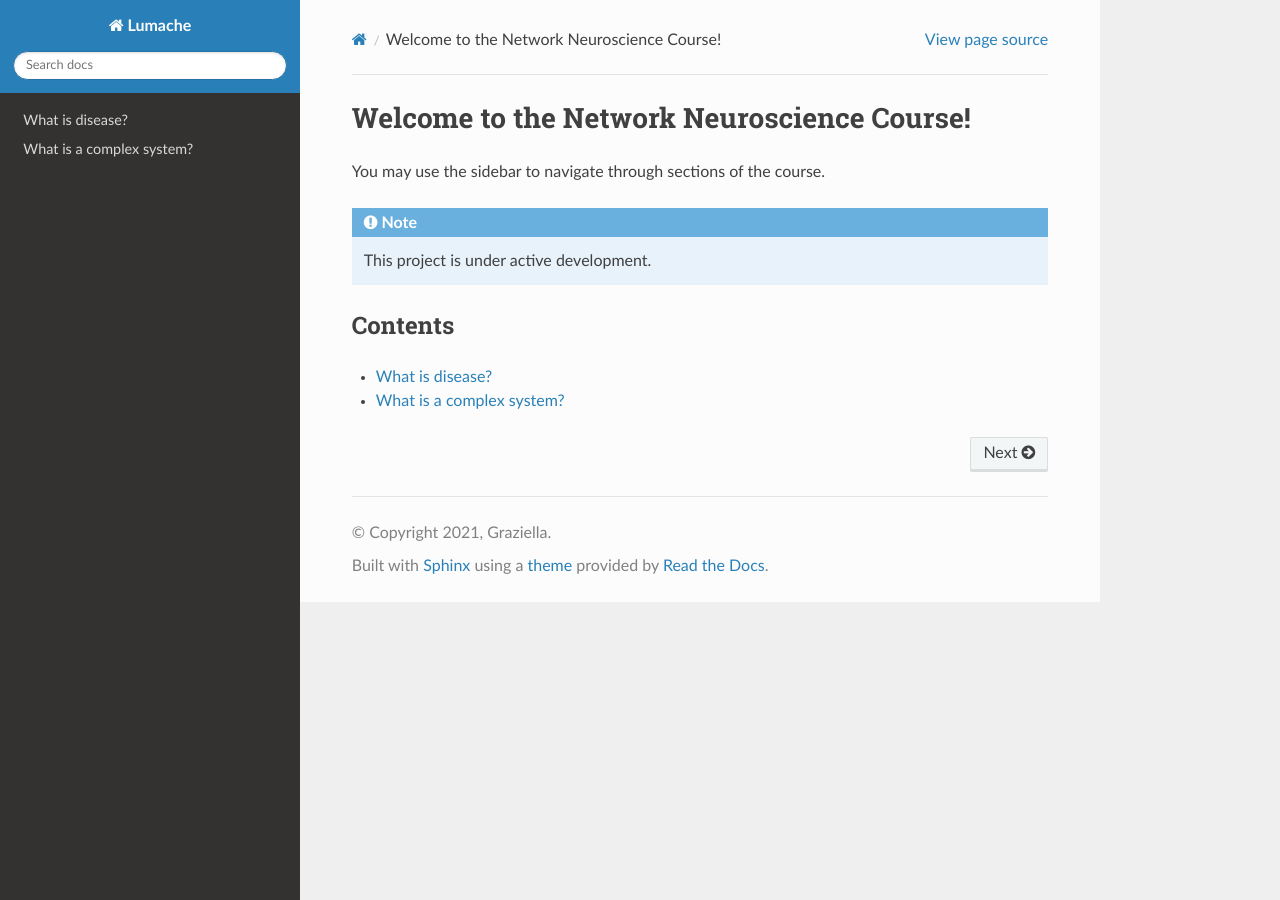
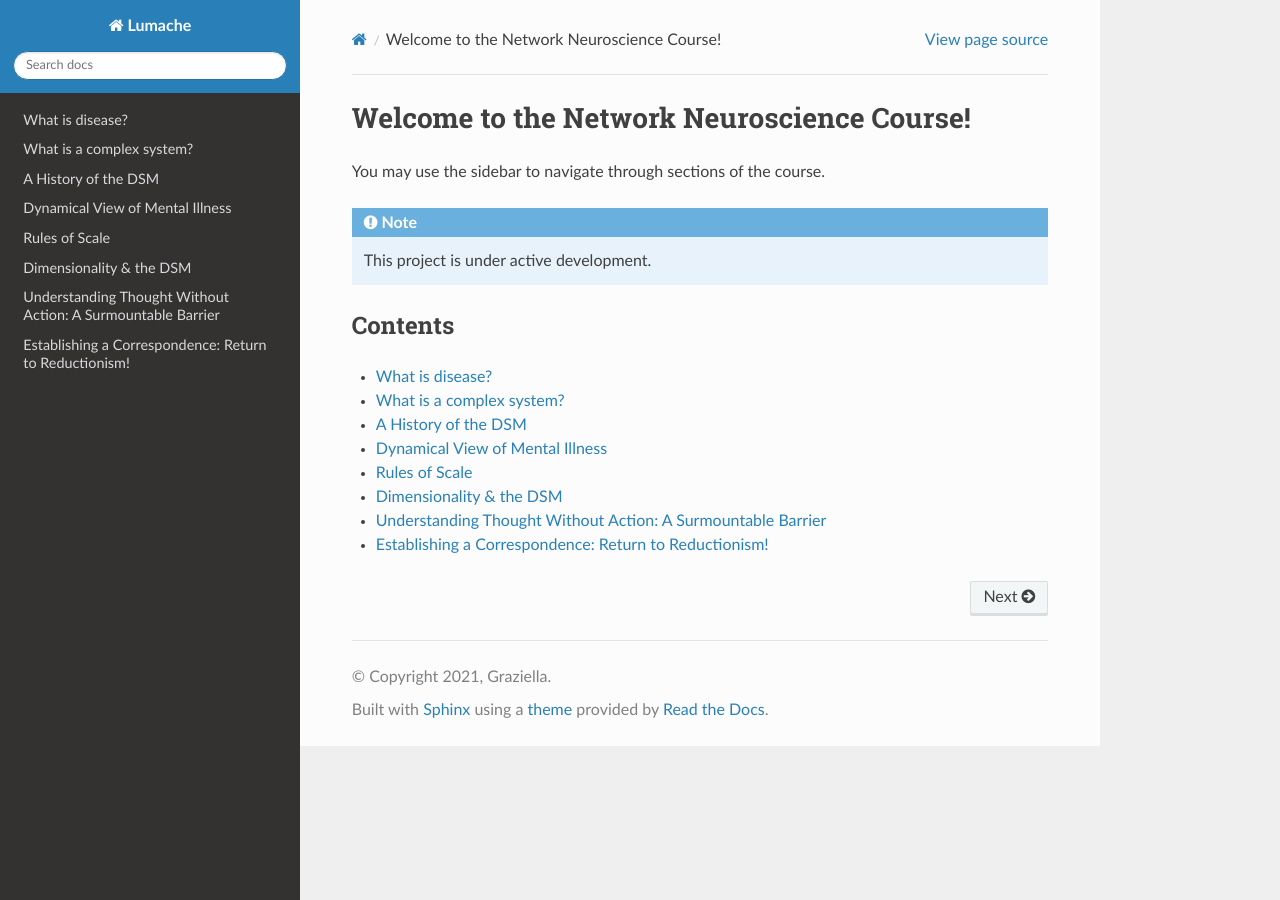
Before and after one commit to aspensata/networkneurosciencedocs, a Sphinx documentation site: the page built from docs/source/index.rst, in a window 1280 px wide. Built offline with Sphinx 7.4.7 and the Read the Docs theme 3.1.0, drawn with Linux system fonts in a browser that asks for light colours.

Commit message:
Update index.rst

```diff
--- a/docs/source/index.rst
+++ b/docs/source/index.rst
@@ -14,3 +14,9 @@ Contents
 
    Introduction
    Complexity
+   DSM
+   Dynamics
+   Scale
+   Importance
+   Barrier
+   Reductionism
```
